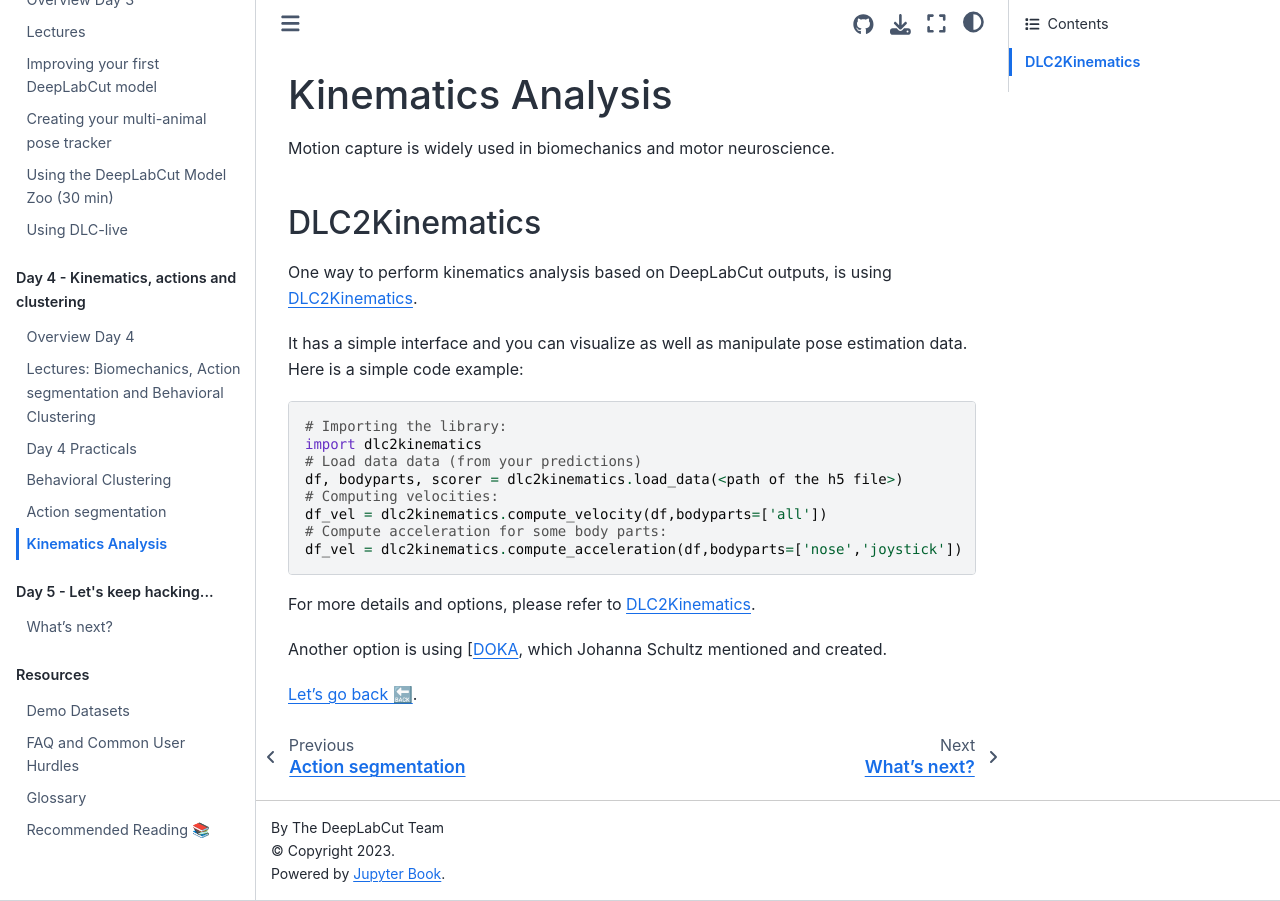
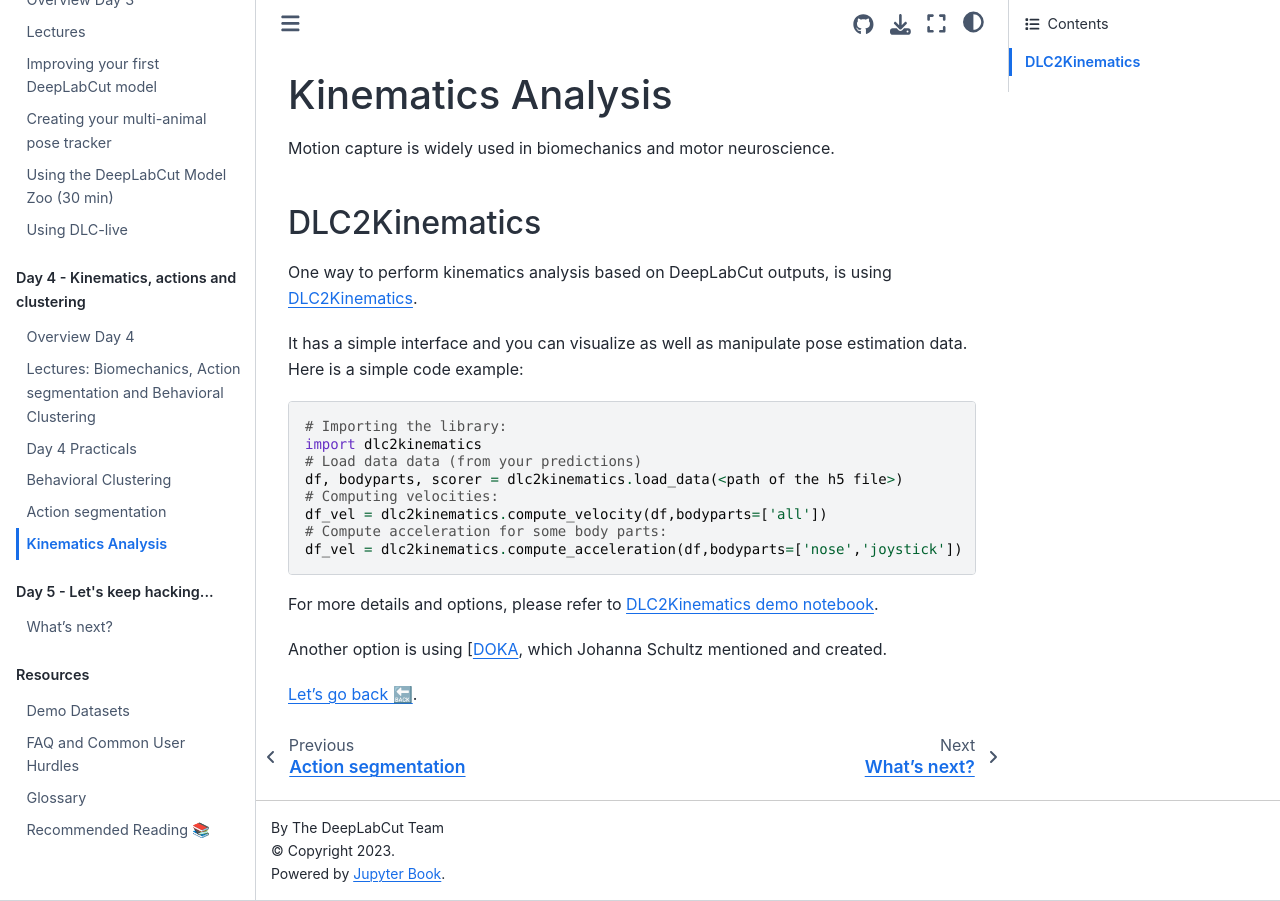
Before and after one commit to AlexEMG/DLC-Cajal-Course, a Jupyter Book: the page built from content/Day4_Kinematics.md, in a window 1280 px wide. Built offline with Jupyter Book 1.0.4 settings and Sphinx 7.4.7 and the Sphinx Book theme 1.1.4, drawn with Linux system fonts in a browser that asks for light colours.

Commit message:
Update content/Day4_Kinematics.md
Co-authored-by: Zane Mitrevica <zane.mitrevica@gmail.com>

````diff
--- a/content/Day4_Kinematics.md
+++ b/content/Day4_Kinematics.md
@@ -19,7 +19,7 @@ df_vel = dlc2kinematics.compute_velocity(df,bodyparts=['all'])
 df_vel = dlc2kinematics.compute_acceleration(df,bodyparts=['nose','joystick'])
 ```
 
-For more details and options, please refer to <a href="https://github.com/AdaptiveMotorControlLab/DLC2Kinematics" target="_blank">DLC2Kinematics</a>.
+For more details and options, please refer to <a href="https://github.com/AdaptiveMotorControlLab/DLC2Kinematics/blob/master/DEMO.ipynb" target="_blank">DLC2Kinematics demo notebook</a>.
 
 Another option is using [<a href="https://github.com/JojoReikun/ClimbingLizardDLCAnalysis" target="_blank">DOKA</a>, which Johanna Schultz mentioned and created.
 
````
